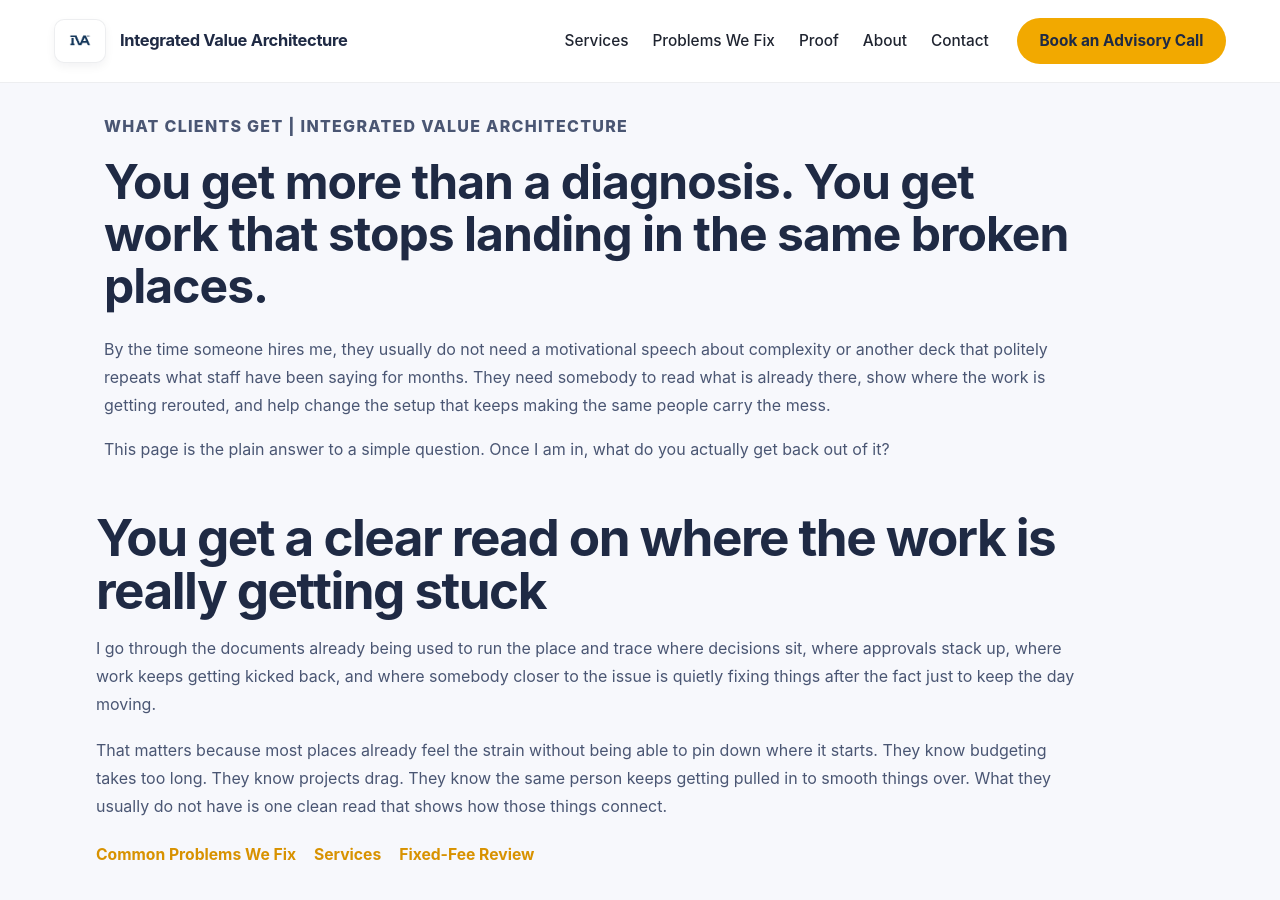
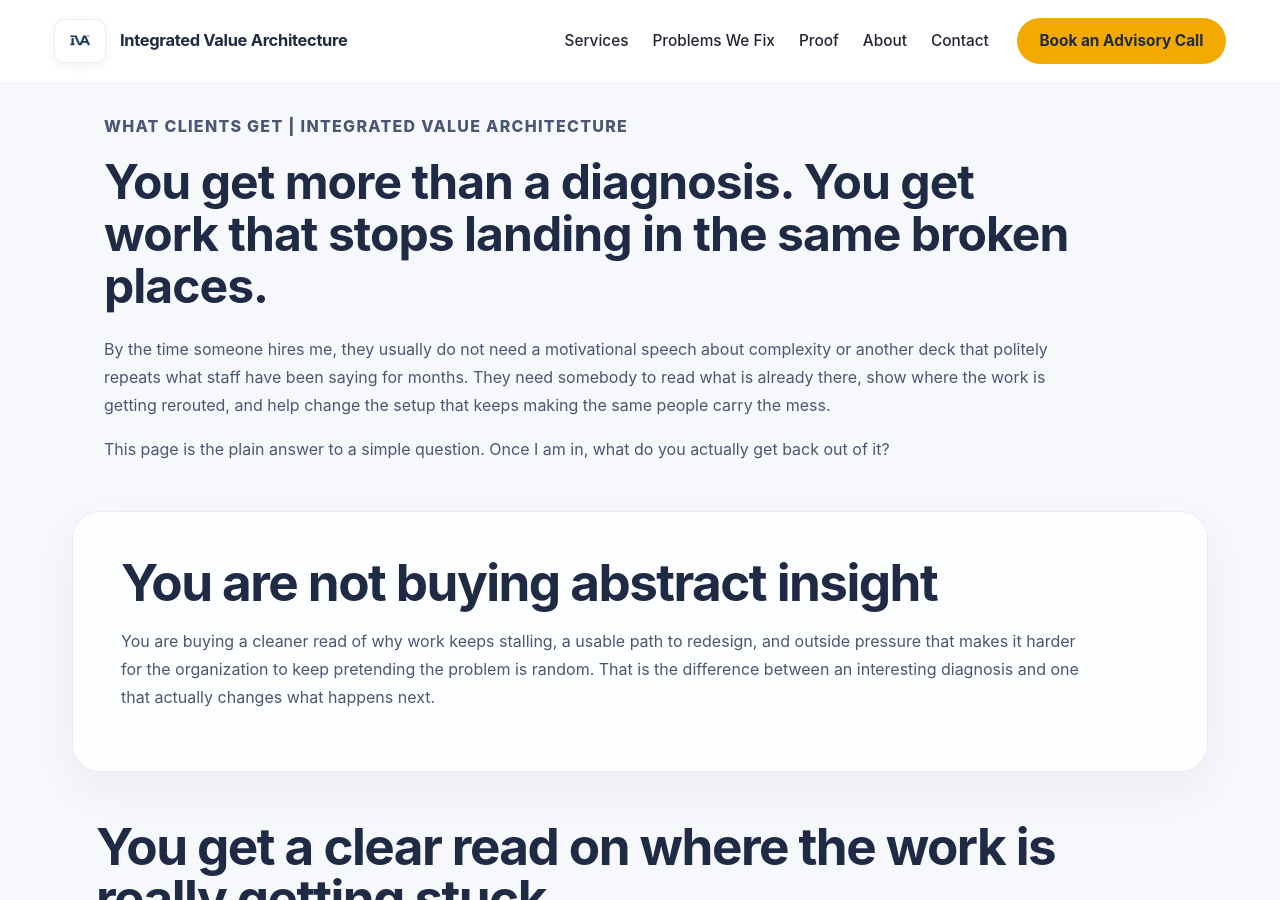
Before and after one commit to efost7873/integratedvaluearchitecture.com, a Jekyll site: the page built from what-clients-get.html, in a window 1280 px wide and 900 px high. Built offline with Jekyll 4.4.1, drawn with Linux system fonts in a browser that asks for light colours.

Commit message:
Update what-clients-get.html

```diff
--- a/what-clients-get.html
+++ b/what-clients-get.html
@@ -1,6 +1,6 @@
 ---
 layout: default
-title: What Clients Get | Integrated Value Architecture
+title: What Clients Get When Approval Bottlenecks and Rework Are Fixed | IVA
 description: See what clients actually get from Integrated Value Architecture, from a clear structural read of where work is getting stuck to redesign, implementation, and support that keeps the same strain from rebuilding.
 permalink: /what-clients-get/
 schema_type: WebPage
@@ -18,6 +18,17 @@ schema_type: WebPage
     </p>
   </div>
 </section>
+
+<section class="section alt">
+  <div class="container narrow">
+    <h2>You are not buying abstract insight</h2>
+    <p>
+      You are buying a cleaner read of why work keeps stalling, a usable path to redesign, and outside pressure that makes it harder for the organization to keep pretending the problem is random. That is the difference between an interesting diagnosis and one that actually changes what happens next.
+    </p>
+  </div>
+</section>
+
+
 
 <section class="section">
   <div class="container narrow">
```
